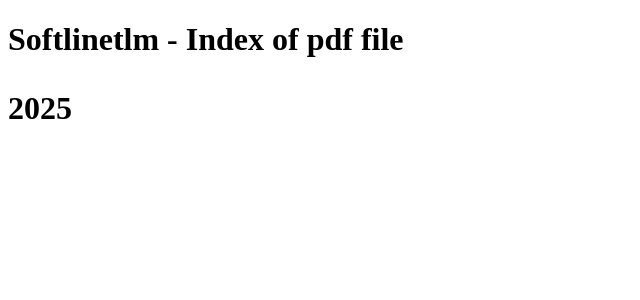
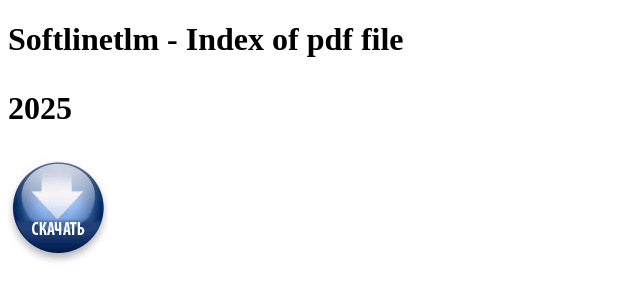
Before and after one commit to softlinetlm/test2025alaa, a plain HTML site: page index.html in a window 1280 px wide. Shown: the whole page, without its empty margins (0-640 px from the left). Drawn offline with Linux system fonts and the light colour scheme; no server answers.

Commit message:
Update index.html

```diff
--- a/index.html
+++ b/index.html
@@ -7,6 +7,7 @@
 </head>
 <body>
     <h1>Softlinetlm - Index of pdf file <p>2025</p></h1>
+    <img src="d.jpg"></img>
     <ul id="file-list"></ul>
 
     <script>
```
